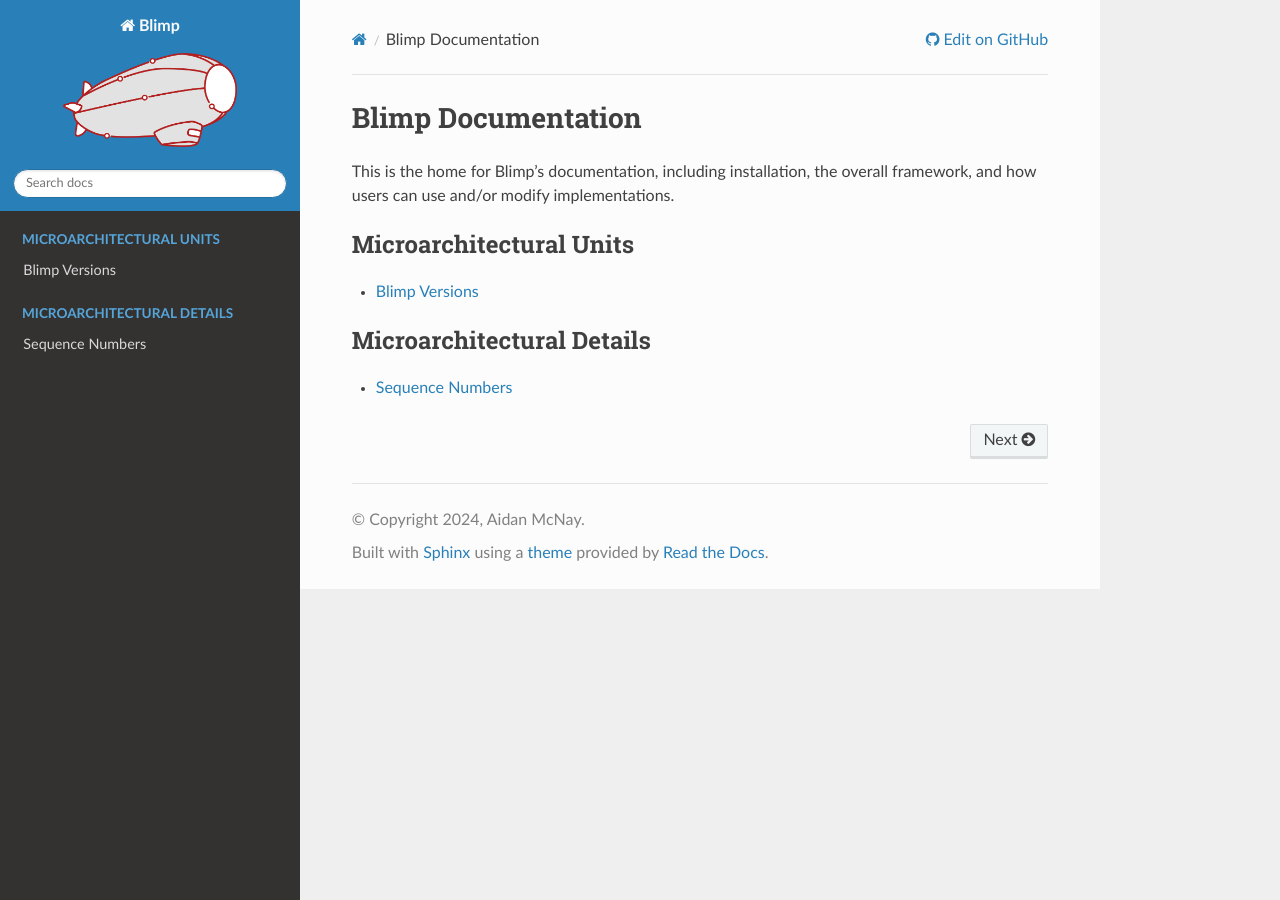
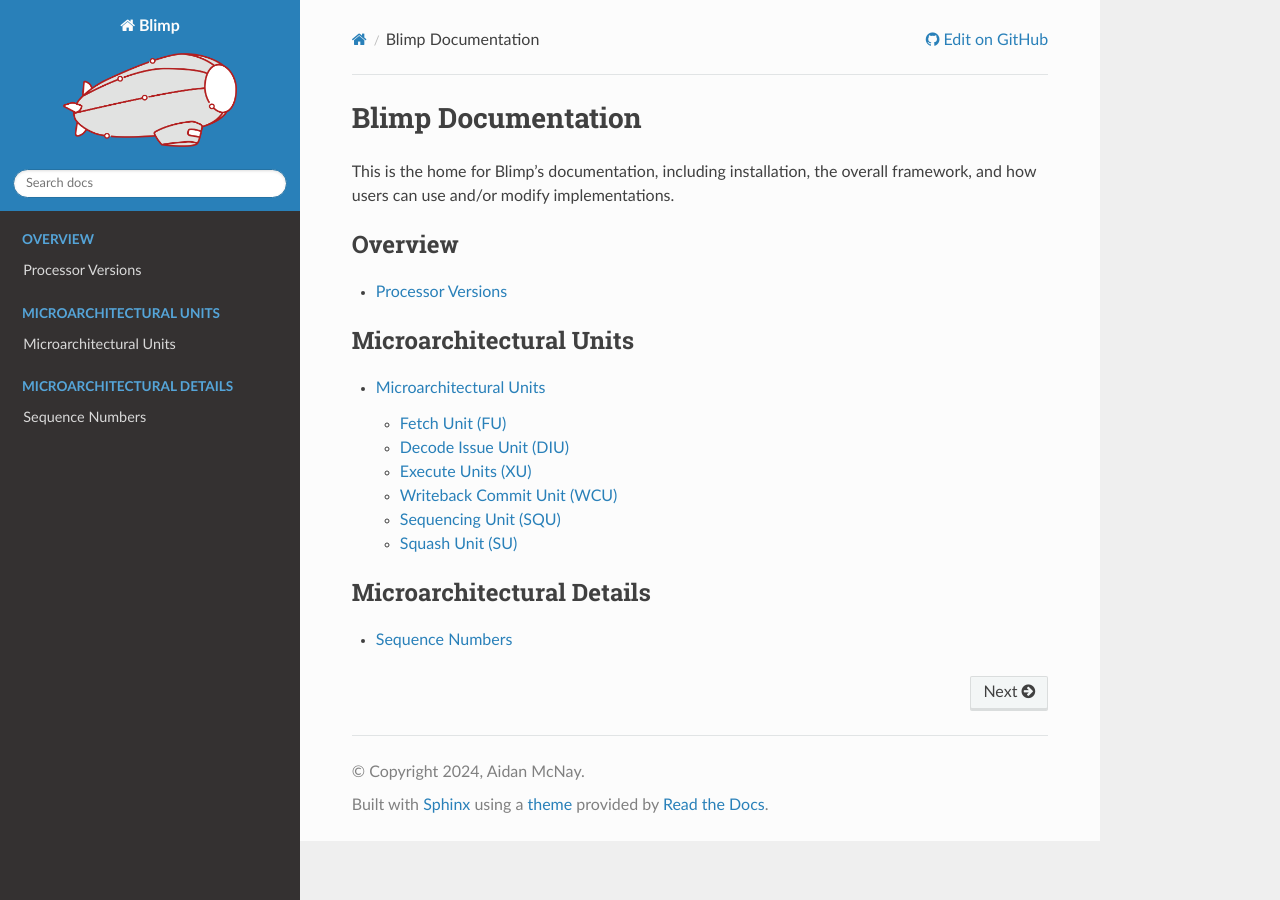
Before and after one commit to Emily-Y-Lan/blimp_c2s2, a Sphinx documentation site: the page built from docs/index.rst, in a window 1280 px wide. Built offline with Sphinx 7.4.7 and the Read the Docs theme 3.1.0, drawn with Linux system fonts in a browser that asks for light colours.

Commit message:
Reorganize documentation

```diff
--- a/docs/index.rst
+++ b/docs/index.rst
@@ -11,9 +11,15 @@ overall framework, and how users can use and/or modify implementations.
 
 .. toctree::
    :maxdepth: 1
+   :caption: Overview
+
+   overview/versions
+
+.. toctree::
+   :maxdepth: 2
    :caption: Microarchitectural Units
 
-   impls/versions
+   units/units
 
 .. toctree::
    :maxdepth: 1
--- a/docs/impls/versions.rst
+++ b/docs/overview/versions.rst
@@ -1,21 +1,11 @@
-Blimp Versions
+Processor Versions
 ==========================================================================
 
 Blimp takes an iterative design approach, enabled through its modularity.
-Different levels of Blimp's microarchitectural units can be composed to
-form different versions of Blimp processors. This enabled the design of
-these components to occur iteratively, adding on functionality as the
-complexity of the processor progressed.
-
-Blimp outlines the following units as first-class microarchitectural
-blocks in the processor:
-
-* **Fetch Unit** *(FU)*
-* **Decode Issue Unit** *(DIU)*
-* **Execute Unit(s)** *(XU)*
-* **Writeback Commit Unit** *(WCU)*
-* **Sequencing Unit** *(SQU)*
-* **Squash Unit** *(SU)*
+Different levels of Blimp's :doc:`microarchitectural units </units/units>`
+can be composed to form different versions of Blimp processors. This
+enables the design of these components to occur iteratively, adding on
+functionality as the complexity of the processor progressed.
 
 Currently, 1 version of the processor is implemented. The table below
 details the level of each unit that each processor version requires:
--- /dev/null
+++ b/docs/units/decode_issue_unit.rst
@@ -0,0 +1,2 @@
+Decode Issue Unit (DIU)
+==========================================================================
--- /dev/null
+++ b/docs/units/execute_units.rst
@@ -0,0 +1,2 @@
+Execute Units (XU)
+==========================================================================
--- /dev/null
+++ b/docs/units/fetch_unit.rst
@@ -0,0 +1,2 @@
+Fetch Unit
+==========================================================================
--- /dev/null
+++ b/docs/units/sequencing_unit.rst
@@ -0,0 +1,2 @@
+Sequencing Unit (SQU)
+==========================================================================
--- /dev/null
+++ b/docs/units/squash_unit.rst
@@ -0,0 +1,2 @@
+Squash Unit (SU)
+==========================================================================
--- /dev/null
+++ b/docs/units/units.rst
@@ -0,0 +1,18 @@
+Microarchitectural Units
+==========================================================================
+
+Blimp outlines the following units as first-class microarchitectural
+blocks in the processor:
+
+.. toctree::
+   :maxdepth: 1
+
+   Fetch Unit (FU) <fetch_unit>
+   Decode Issue Unit (DIU) <decode_issue_unit>
+   Execute Units (XU) <execute_units>
+   Writeback Commit Unit (WCU) <writeback_commit_unit>
+   Sequencing Unit (SQU) <sequencing_unit>
+   Squash Unit (SU) <squash_unit>
+
+Each of these units have different levels at which they are implemented,
+to be composed in processors of varying complexity.
--- /dev/null
+++ b/docs/units/writeback_commit_unit.rst
@@ -0,0 +1,2 @@
+Writeback Commit Unit (WCU)
+==========================================================================
```
Also changed, not shown: docs/overview/img/versions-v1.png (renamed from docs/impls/img/versions-v1.png), 2 other files.
